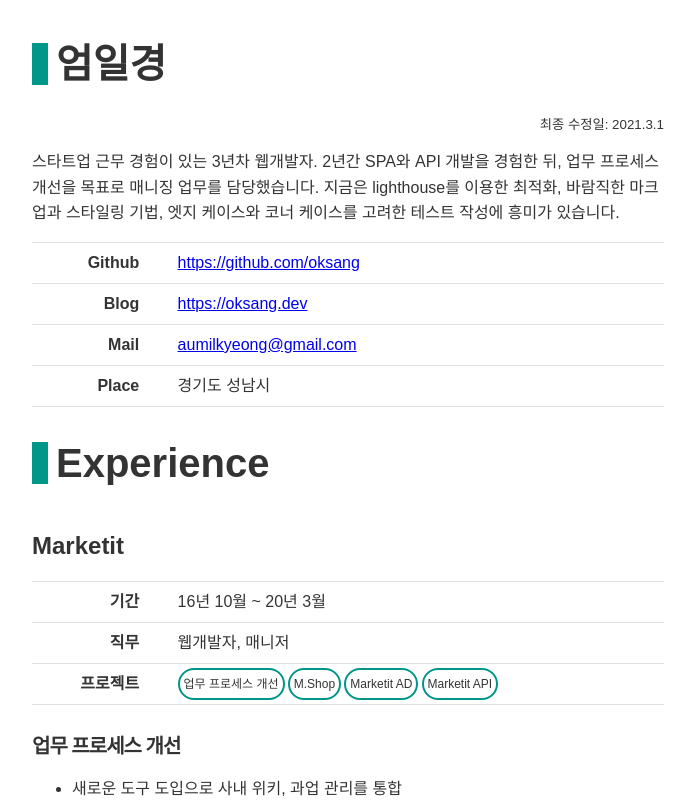
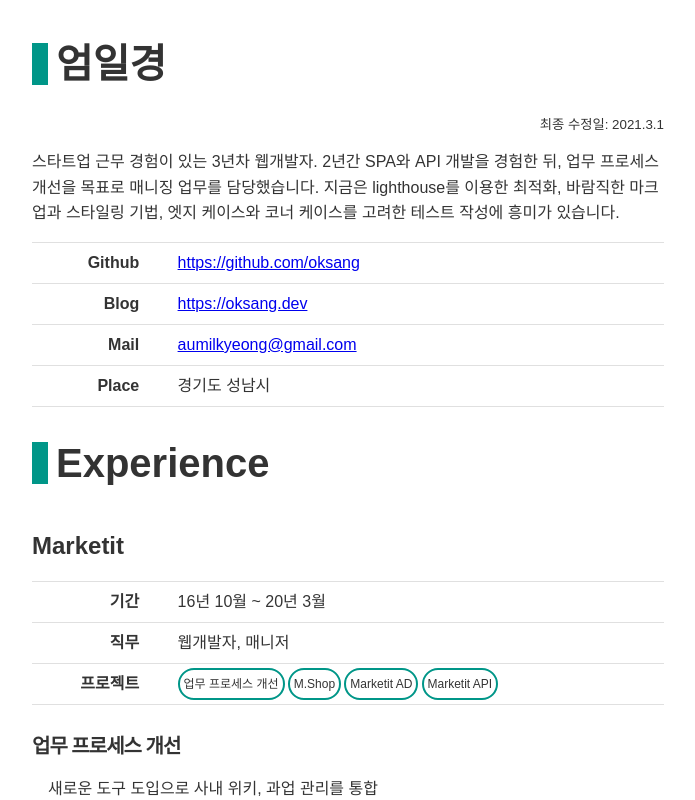
Before and after one commit to oksang/resume, a Next.js app: page / in a window 1280 px wide. Shown: the top 800 px of the page, without its empty margins (292-987 px from the left). Built offline with nearby package versions, Linux system fonts and the light colour scheme.

Commit message:
경력 컴포넌트 스타일 수정

```diff
--- a/components/Experience.js
+++ b/components/Experience.js
@@ -26,7 +26,9 @@ export default function Experiences({ experiences }) {
                   <td className={styles.default}>프로젝트</td>
                   <td className={styles.default}>
                     {projects.map((project) => (
-                      <span className={styles.tag}>{project.name}</span>
+                      <span key={project.name} className={styles.tag}>
+                        {project.name}
+                      </span>
                     ))}
                   </td>
                 </tr>
@@ -35,8 +37,8 @@ export default function Experiences({ experiences }) {
             {projects.map((project) => (
               <React.Fragment key={project.name}>
                 <h3 className={styles.heading3}>{project.name}</h3>
+                <p className={styles.indent}>{project.summary}</p>
                 <ul>
-                  <li>{project.summary}</li>
                   <li>{project.duration}</li>
                   {project.descriptions.map((item) => (
                     <li key={item}>{item}</li>
--- a/styles.module.css
+++ b/styles.module.css
@@ -56,6 +56,10 @@ p.default {
   line-height: 1.6;
 }
 
+p.indent {
+  text-indent: 1rem;
+}
+
 footer.default {
   text-align: center;
   margin-top: 3rem;
```
